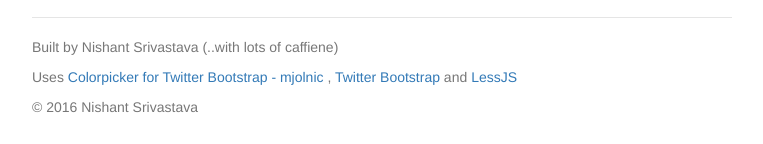
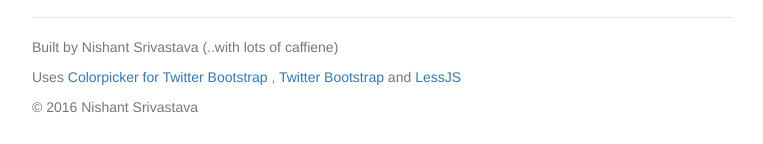
Before and after one commit to nisrulz/javadoc-themer, a plain HTML site: page index.html in a window 1280 px wide. Shown: the part 743-887 px from the top of the page, without its empty margins (258-1021 px from the left). Drawn offline with Linux system fonts and the light colour scheme.

Commit message:
(*) fixed credits

```diff
--- a/index.html
+++ b/index.html
@@ -120,7 +120,7 @@
         <br/>
         <footer class="footer">
             <p> Built by Nishant Srivastava (..with lots of caffiene)</p>
-            <p>Uses <a href="https://mjolnic.com/bootstrap-colorpicker/" target="_blank">Colorpicker for Twitter Bootstrap - mjolnic</a>
+            <p>Uses <a href="https://mjolnic.com/bootstrap-colorpicker/" target="_blank">Colorpicker for Twitter Bootstrap</a>
                 , <a href="https://getbootstrap.com/" target="_blank">Twitter Bootstrap</a>
                 and <a href="http://lesscss.org/" target="_blank">LessJS</a>
 
```
